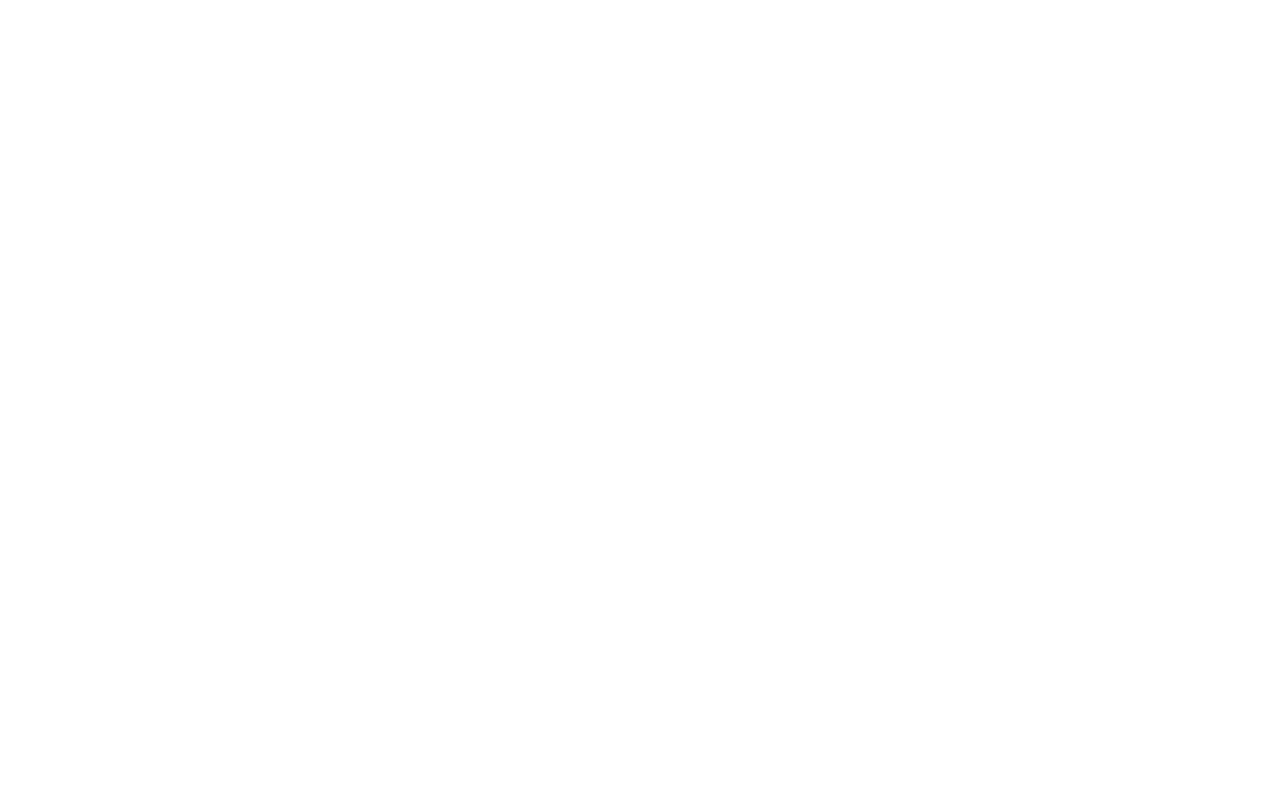
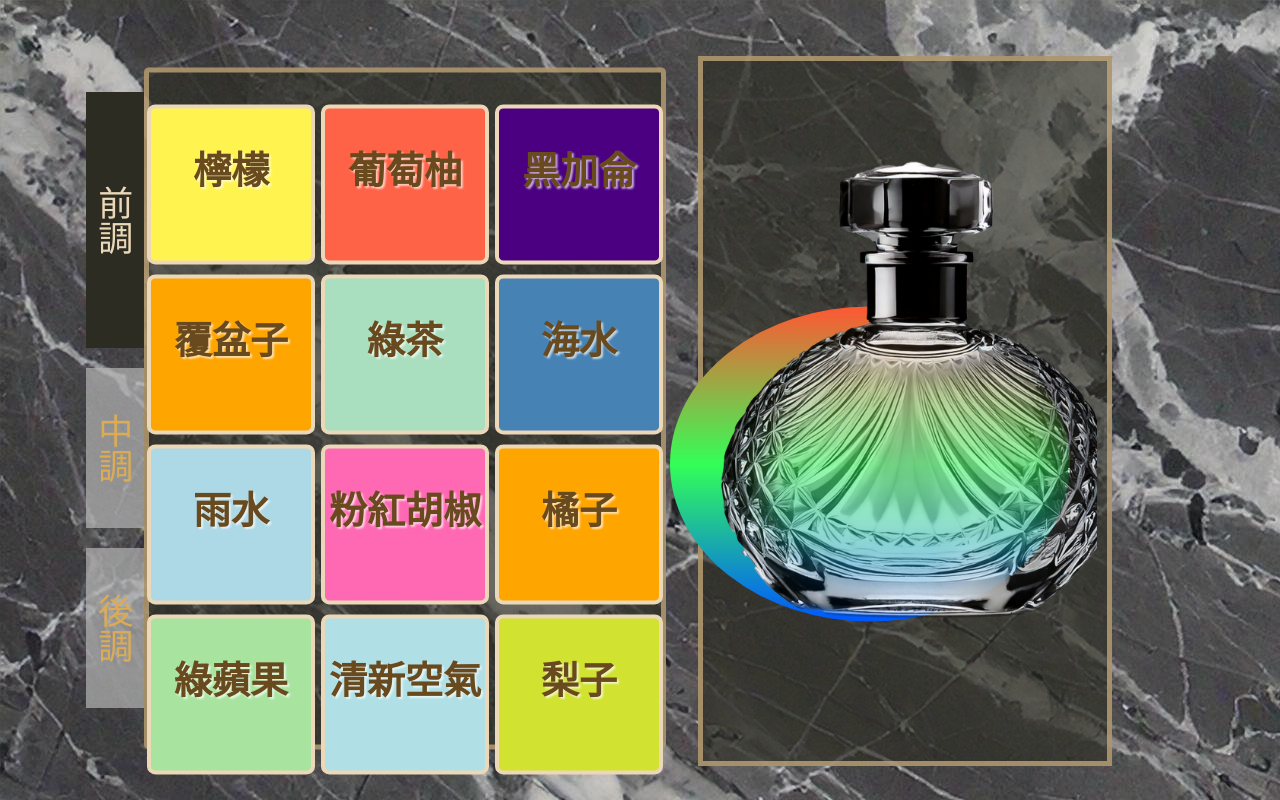
Before and after one commit to Takk1995/IRISEL_website, a React (Create React App) app: page /Customized in a window 1280 px wide. Before the commit this address had no page. Built offline with nearby package versions, Linux system fonts and the light colour scheme.

Commit message:
Darkmoon3310

```diff
--- a/src/App.js
+++ b/src/App.js
@@ -7,6 +7,7 @@ import FQA from './page/fqapage';
 import Product from './page/product';
 import Catalog from './page/catalog';
 import Quizpage from './page/QuizPage/QuizPage';
+import Customized from './page/CustomizedPage/CustomizedPage';
 
 function App() {
   return (
@@ -21,6 +22,7 @@ function App() {
           <Route path='/product/:code' element={<Product />} />
           <Route path='/catalog' element={<Catalog/>} />
           <Route path='/Quiz' element={<Quizpage/>} />
+          <Route path='/Customized' element={<Customized/>} />
         </Routes>
       </div>
     </Router>
--- a/src/components/CustomizedCard/index.jsx
+++ b/src/components/CustomizedCard/index.jsx
@@ -1,5 +1,5 @@
 import React from "react";
-import "../../Style/CustomizedCard.css";
+import "../../style/CustomizedCard.css";
 
 const CustomizedCard = ({ text, color,onClick }) => {
     return (
--- a/src/components/CustomizedSwitchTag/index.jsx
+++ b/src/components/CustomizedSwitchTag/index.jsx
@@ -1,5 +1,5 @@
 import React from "react";
-import "../../Style/CustomizedCard.css";
+import "../../style/CustomizedCard.css";
 
 const CustomizedSwitchTag = ({ text, isSelected, onClick }) => {
     return (
--- a/src/page/CustomizedPage/CustomizedPage.jsx
+++ b/src/page/CustomizedPage/CustomizedPage.jsx
@@ -1,7 +1,9 @@
 import React, { useState } from "react";
-import "../Style/CustomizedPage.css";
-import CustomizedCard from "../components/CustomizedCard";
-import CustomizedSwitchTag from "../components/CustomizedSwitchTag";
+import "../../style/CustomizedPage.css";
+import CustomizedCard from "../../components/CustomizedCard";
+import CustomizedSwitchTag from "../../components/CustomizedSwitchTag";
+
+
 
 const Customized = () => {
     const [selectedTag, setSelectedTag] = useState("前調");
@@ -24,30 +26,46 @@ const Customized = () => {
 
     const data = {
         "前調": [
-            { color: "#FF5733", text: "前調1" },
-            { color: "#33FF57", text: "前調2" },
-            { color: "#0057FF", text: "前調3" },
-            { color: "#F333FF", text: "前調4" },
-            { color: "#FF5733", text: "前調5" },
-            { color: "#33FF57", text: "前調6" },
-            { color: "#0057FF", text: "前調7" },
-            { color: "#F333FF", text: "前調8" },
-            { color: "#FF5733", text: "前調9" },
-            { color: "#33FF57", text: "前調10" },
-            { color: "#0057FF", text: "前調11" },
-            { color: "#F333FF", text: "前調12" }
+            { color: "#FFF44F", text: "檸檬" },
+            { color: "#FF6347", text: "葡萄柚" },
+            { color: "#4B0082", text: "黑加侖" },
+            { color: "#FFA500", text: "覆盆子" },
+            { color: "#A9DFBF", text: "綠茶" },
+            { color: "#4682B4", text: "海水" },
+            { color: "#ADD8E6", text: "雨水" },
+            { color: "#FF69B4", text: "粉紅胡椒" },
+            { color: "#FFA500", text: "橘子" },
+            { color: "#A8E4A0", text: "綠蘋果" },
+            { color: "#B0E0E6", text: "清新空氣" },
+            { color: "#D1E231", text: "梨子" }
         ],
         "中調": [
-            { color: "#FF33A1", text: "中調1" },
-            { color: "#33FFF5", text: "中調2" },
-            { color: "#F5FF33", text: "中調3" },
-            { color: "#FF8C33", text: "中調4" }
+            { color: "#FFE5B4", text: "桃子" },
+            { color: "#FDF5E6", text: "玫瑰" },
+            { color: "#FDF5E6", text: "茉莉" },
+            { color: "#FFFFFF", text: "百合" },
+            { color: "#8A2BE2", text: "紫羅蘭" },
+            { color: "#DEB887", text: "杏仁" },
+            { color: "#D2691E", text: "肉桂" },
+            { color: "#800000", text: "丁香" },
+            { color: "#2E8B57", text: "迷迭香" },
+            { color: "#98FF98", text: "薄荷" },
+            { color: "#E6E6FA", text: "薰衣草" },
+            { color: "#9ACD32", text: "鼠尾草" }
         ],
         "後調": [
-            { color: "#8C33FF", text: "後調1" },
-            { color: "#33FF8C", text: "後調2" },
-            { color: "#FF3333", text: "後調3" },
-            { color: "#33FF33", text: "後調4" }
+            { color: "#D2B48CF", text: "檀香" },
+            { color: "#556B2F", text: "香根草" },
+            { color: "#A52A2A", text: "雪松" },
+            { color: "#F5DEB3", text: "香草" },
+            { color: "#FFBF00", text: "琥珀" },
+            { color: "#FFFACD", text: "乳香" },
+            { color: "#FAF0E6", text: "麝香" },
+            { color: "#D2B48C", text: "煙草" },
+            { color: "#C68E17", text: "焦糖" },
+            { color: "#D2691E", text: "巧克力" },
+            { color: "#B87333", text: "樹脂" },
+            { color: "#A9A9A9", text: "龍涎香" }
         ]
     };
 
@@ -89,8 +107,9 @@ const Customized = () => {
                 ))}
             </div>
             <div className="CustomizedRight">
-                <div className="CustomizedBuyingButton" style={{ background: backgroundGradient }}>
-                    <p>購買</p>
+                <div className="CustomizedBottle">
+                </div>
+                <div className="CustomizedColor" style={{ background: backgroundGradient }}>
                 </div>
             </div>
         </div>
--- a/src/page/QuizPage/QuizPage.jsx
+++ b/src/page/QuizPage/QuizPage.jsx
@@ -73,7 +73,7 @@ const QuizPage = () => {
             setTimeout(() => calculateResult());
             Test();
             setFlippedCards(Array(questions[currentQuestionIndex].answers.length).fill(0));
-            const timer = setTimeout(() => {
+            setTimeout(() => {
                 setModalOpen(true);
             }, 1000);
         }
--- a/src/style/App.css
+++ b/src/style/App.css
@@ -1,4 +1,5 @@
 @import url("./normalize.css");
+@import url('https://fonts.googleapis.com/css2?family=Noto+Sans+TC:wght@100..900&display=swap');
 
 .horizontally{
   display: flex;
--- a/src/style/CustomizedCard.css
+++ b/src/style/CustomizedCard.css
@@ -1,16 +1,12 @@
+
 .CustomizedCard {
     width: 10rem;
     height: 10rem;
     display: flex;
-    border-radius: 0%;
+    border-radius: 3%;
     flex-direction: column;
     justify-content: center;
     align-items: center;
-    background-color: #ebd8b8;
-    /* box-shadow: 0 4px 8px 0 rgba(0, 0, 0, 0.2); */
-    transition: 0.3s;
-    padding: 10px;
-    margin: 4%;
     cursor: pointer;
 }
 
@@ -20,17 +16,16 @@
     height: 10rem;
     text-align: center;
     align-items: center;
+    border: #ebd8b8 4px solid;
 }
 
 
-.CustomizedCard:hover {
-    background-color: #f0f0f0;
-    transform: scale(1.05);
+.CustomizedCard:hover .CustomizedCricle{
+    transform: scale(0.9);
+    border: #ebd8b8 4px solid;
 }
 
-.CustomizedCard:hover .CustomizedCricle {
-    /* animation: CustomizedCricle 0.9s both; */
-}
+
 
 @keyframes CustomizedCricle {
     0% {
@@ -74,6 +69,7 @@
     text-align: center;
     display: flex;
     writing-mode: vertical-rl;
+    font-family: "Noto Sans TC", sans-serif;
     font-size: 35px;
 }
 
@@ -95,31 +91,12 @@
 }
 
 .CustomizedCricleText{
-    font-size: 35px;
-    font-weight: bold;
-    color: white;
+    font-size: 38px;
+    font-weight: Heavy;
+    color: rgb(104, 74, 30);
     display: inline-flex;
     align-items: center;
-    -webkit-text-stroke: #978982 1px;
-    font-family:'oxxo', serif;
+    font-family: "Noto Sans TC", sans-serif;
+    text-shadow: 2px 2px 2px rgba(255, 255, 255, 0.664);
     font-weight: bold;
 }
-
-.CustomizedCricleText:hover{
-    color: #ebd8b8;
-    -webkit-text-stroke: #ebd8b8 1px;
-}
-.CustomizedBuyingButton{
-    background-color: rgba(255, 255, 255, 0.089);
-    border: #ebd8b8 10px solid;
-    border-radius: 50%;
-    height: 800px;
-    width: 800px;
-    display: flex;
-    justify-content: center;
-    align-items: center;
-    font-size: 50px;
-    font-weight: bold;
-    color: #181818;
-    cursor: pointer;
-}
--- a/src/style/CustomizedPage.css
+++ b/src/style/CustomizedPage.css
@@ -1,22 +1,25 @@
 .CustomizedLeft {
-    background-color :#2c2c22;
-    border: 5px solid #ebd8b8;
+    background-color :#2c2c229a;
+    border: 5px solid #c5aa7bc2;
     width: 40%;
-    height: 98%;
-    display: inline-flex;
+    height: 80%;
+    display: flex;
     flex-wrap: wrap;
+    padding-top: 2rem;
+    margin-top: 4rem;
     gap: 10px; /* 卡片之間的間距 */
     transform: translate(0,0.5%);
+    border-radius: 5px;
 }
 
 .CustomizedLeft .CustomizedCard {
-    flex: 2 4;/* 每個卡片佔 25% 減去間距 */
+    flex: 2 2;/* 每個卡片佔 25% 減去間距 */
     box-sizing: border-box; /* 包含內邊距和邊框 */
 }
 .CustomizedBackground{
     height: 100vh;
     display: flex;
-    background-color: #AE7045;
+    background-image: url("../img/CustomizedBackground.jpg");
 }
 .CustomizedBackgroundGradient {
     position: absolute;
@@ -29,18 +32,26 @@
 }
 .CustomizedRight{
     width: 30%;
+    height: 85%;
     padding: 10px;
-    display: flex;
+    margin-top:3.5rem;
     flex-direction: column;
     justify-content: center;
     gap: 10px;
+    display: flex; /* 新增這行 */
+    margin-left: 2rem;
+    background-color: #2c2c229a;
+    border: 5px solid #c5aa7bc2;
 }
 .CustomizedSwitchTagSide{
-    display: flex;
-    gap: 10px;
+    display: inline-flex;
+    gap: 20px;
     justify-content: center;
     width: 5%;
     flex-direction: column;
+    height: 80%;
+    margin-top: 5rem;
+    margin-left: 5rem;
 }
 
 @keyframes CustomizedBackgroundAnimation{
@@ -55,5 +66,34 @@
     }
 }
 body{
-    overflow: hidden;
+    overflow: hidden；
 }
+
+.CustomizedBottle {
+    width: 100%;
+    height: 86%;
+    background-image: url("../img/CustomizedBottle.png");
+    background-size: cover; /* 調整這行 */
+    background-position: center; /* 新增這行 */
+    background-repeat: no-repeat;
+    margin: auto;
+    position: relative; /* 新增這行 */
+    z-index: 3; /* 新增這行，確保瓶子在顏色上面 */
+    display: flex; /* 新增這行 */
+    justify-content: center; /* 新增這行 */
+    align-items: center; /* 新增這行 */
+}
+
+.CustomizedColor{
+    width: 400px;
+    height: 315px;
+    background-color: #aa3f3f;
+    position: absolute; /* 新增這行 */
+    z-index: 1; /* 新增這行，確保顏色在背景上面但在瓶子下面 */
+    display:inline-flex;
+    border-radius: 50%;
+    justify-content: center;
+    top: 58%; /* 新增這行 */
+    left: 68%; /* 新增這行 */
+    transform: translate(-50%, -50%); /* 新增這行，確保顏色置中 */
+}
```
Also changed, not shown: src/img/CustomizedBackground.jpg (added), src/img/CustomizedBottle.png (added).
